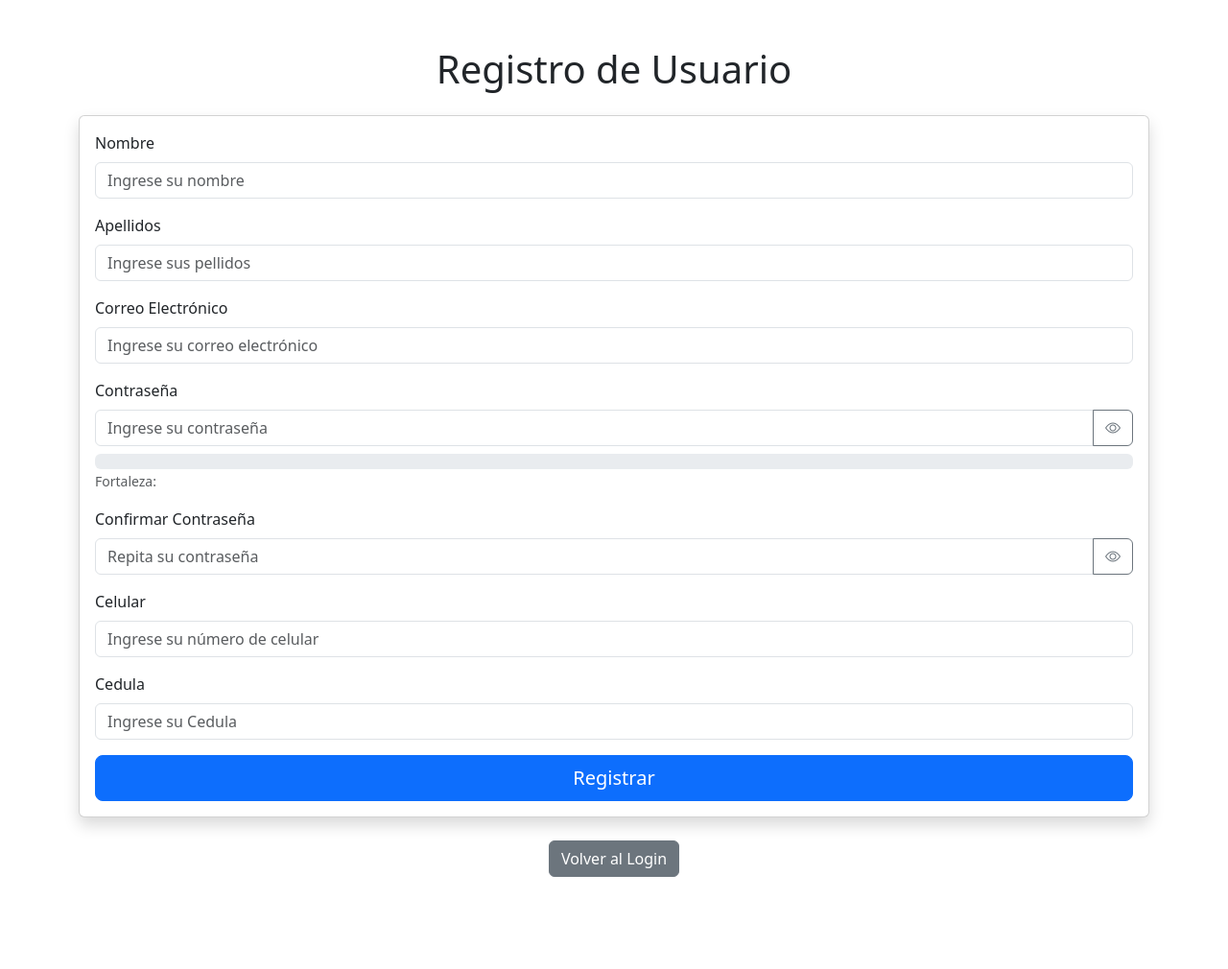
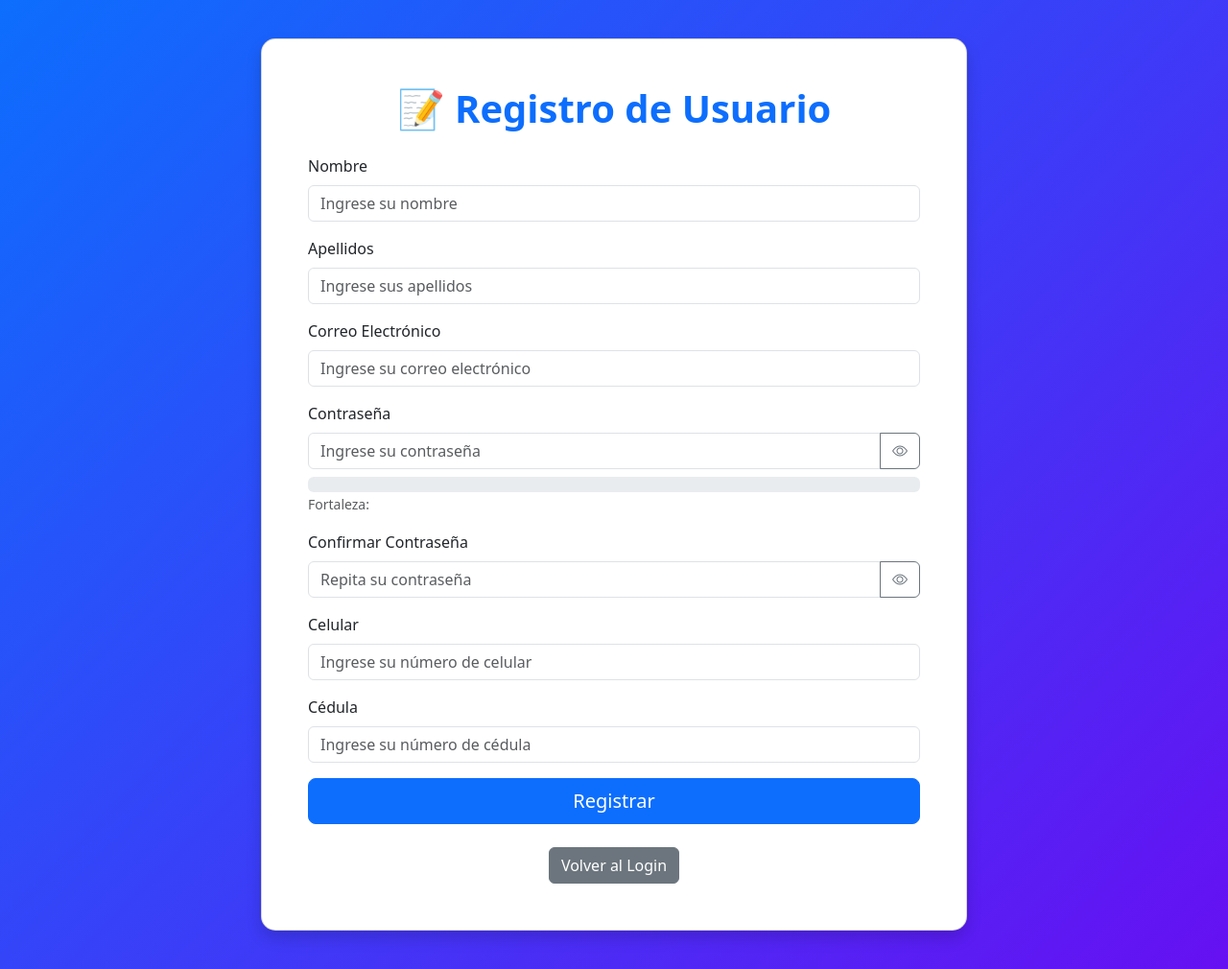
Before and after one commit to davinchooo/SecretosSeguros, a Flask app: page /register in a window 1280 px wide. Shown: the whole page at 96% size. Before the commit the page ends 914 px from the top, so only its background shows below. Run offline with Flask 3, Linux system fonts and the light colour scheme; some libraries are stand-ins or nearby versions.

Commit message:
Update form.html

```diff
--- a/app/templates/form.html
+++ b/app/templates/form.html
@@ -1,40 +1,47 @@
 <!DOCTYPE html>
-<html lang="en">
+<html lang="es">
 <head>
   <meta charset="UTF-8">
   <meta name="viewport" content="width=device-width, initial-scale=1.0">
-    <title>Registro</title>
+  <title>Registro de Usuario</title>
 
   <!-- Bootstrap CSS -->
   <link href="https://cdn.jsdelivr.net/npm/bootstrap@5.3.0/dist/css/bootstrap.min.css" rel="stylesheet">
+  <link href="https://cdn.jsdelivr.net/npm/bootstrap-icons@1.10.5/font/bootstrap-icons.css" rel="stylesheet">
   <script src="https://cdn.jsdelivr.net/npm/zxcvbn@4.4.2/dist/zxcvbn.js"></script>
-    <link href="https://cdn.jsdelivr.net/npm/bootstrap-icons@1.10.5/font/bootstrap-icons.css" rel="stylesheet">
 </head>
-<body>
-    <div class="container mt-5">
-        <!-- Title -->
-        <h1 class="text-center mb-4">Registro de Usuario</h1>
+
+<body style="background: linear-gradient(135deg, #0d6efd, #6610f2); min-height: 100vh; padding-top: 40px; padding-bottom: 40px;">
+
+
+<div class="container">
+  <div class="row justify-content-center">
+    <div class="col-md-8">
+      <div class="card shadow" style="border-radius: 15px; padding: 2rem;">
+        <div class="card-body">
+
+          <h1 class="text-center text-primary fw-bold mb-4">📝 Registro de Usuario</h1>
+
           {% if error %}
             <div class="alert alert-danger text-center" role="alert">
               {{ error }}
             </div>
           {% endif %}
-        <!-- Registration Form -->
-        <div class="card shadow">
-            <div class="card-body">
+
           <form action="/api/users" method="POST">
             <!-- Nombre -->
             <div class="mb-3">
-                        <label for="username" class="form-label">Nombre</label>
+              <label for="nombre" class="form-label">Nombre</label>
               <input type="text" class="form-control" id="nombre" name="nombre" placeholder="Ingrese su nombre" required>
             </div>
+
             <!-- Apellidos -->
             <div class="mb-3">
-                        <label for="username" class="form-label">Apellidos</label>
-                        <input type="text" class="form-control" id="Apellidos" name="Apellidos" placeholder="Ingrese sus pellidos" required>
+              <label for="Apellidos" class="form-label">Apellidos</label>
+              <input type="text" class="form-control" id="Apellidos" name="Apellidos" placeholder="Ingrese sus apellidos" required>
             </div>
 
-                    <!-- Email -->
+            <!-- Correo -->
             <div class="mb-3">
               <label for="email" class="form-label">Correo Electrónico</label>
               <input type="email" class="form-control" id="email" name="email" placeholder="Ingrese su correo electrónico" required>
@@ -53,7 +60,7 @@
                 <div class="progress">
                   <div id="password-strength-bar" class="progress-bar" role="progressbar" style="width: 0%;" aria-valuemin="0" aria-valuemax="100"></div>
                 </div>
-                            <small id="password-strength-text" class="form-text text-muted">Fortaleza: </small>
+                <small id="password-strength-text" class="form-text text-muted">Fortaleza:</small>
               </div>
             </div>
 
@@ -69,55 +76,55 @@
               <small id="confirm-feedback" class="form-text text-muted"></small>
             </div>
 
-                    <!-- celular -->
+            <!-- Celular -->
             <div class="mb-3">
               <label for="celular" class="form-label">Celular</label>
               <input type="text" class="form-control" id="celular" name="celular" placeholder="Ingrese su número de celular" required>
             </div>
 
-                    <!-- Cedula -->
+            <!-- Cédula -->
             <div class="mb-3">
-                        <label for="cedula" class="form-label">Cedula</label>
-                        <input type="text" class="form-control" id="cedula" name="cedula" placeholder="Ingrese su Cedula" required>
+              <label for="cedula" class="form-label">Cédula</label>
+              <input type="text" class="form-control" id="cedula" name="cedula" placeholder="Ingrese su número de cédula" required>
             </div>
 
-                    <!-- Submit Button -->
+            <!-- Botón de enviar -->
             <div class="d-grid gap-2">
               <button type="submit" class="btn btn-primary btn-lg">Registrar</button>
             </div>
           </form>
 
+          <div class="text-center mt-4">
+            <a href="{{ url_for('login') }}" class="btn btn-secondary">Volver al Login</a>
+          </div>
+
+        </div>
+      </div>
+    </div>
   </div>
 </div>
 
-        <!-- Back to Login -->
-        <div class="text-center mt-4">
-            <a href="{{ url_for('login') }}" class="btn btn-secondary">Volver al Login</a>
-        </div>
-    </div>
+<!-- Scripts JS -->
+<script src="https://cdn.jsdelivr.net/npm/bootstrap@5.3.0/dist/js/bootstrap.bundle.min.js"></script>
 
-    <!-- Bootstrap JS and Popper.js -->
-    <script src="https://cdn.jsdelivr.net/npm/bootstrap@5.3.0/dist/js/bootstrap.bundle.min.js"></script>
 <script>
 const passwordInput = document.getElementById("password");
+const confirmPasswordInput = document.getElementById("confirm-password");
 const strengthBar = document.getElementById("password-strength-bar");
 const strengthText = document.getElementById("password-strength-text");
+const confirmFeedback = document.getElementById("confirm-feedback");
 
 const strengthLabels = ["Muy Débil", "Débil", "Media", "Fuerte", "Muy Fuerte"];
 const strengthColors = ["#dc3545", "#fd7e14", "#ffc107", "#28a745", "#198754"];
 
 passwordInput.addEventListener("input", function () {
   const result = zxcvbn(passwordInput.value);
-        const score = result.score; // score: 0 (muy débil) a 4 (muy fuerte)
+  const score = result.score;
 
   strengthBar.style.width = (score + 1) * 20 + "%";
   strengthBar.style.backgroundColor = strengthColors[score];
   strengthText.textContent = "Fortaleza: " + strengthLabels[score];
 });
-</script>
-<script>
-    const confirmPasswordInput = document.getElementById("confirm-password");
-    const confirmFeedback = document.getElementById("confirm-feedback");
 
 function validatePasswordsMatch() {
   const password = passwordInput.value;
@@ -146,16 +153,14 @@
 
 passwordInput.addEventListener("input", validatePasswordsMatch);
 confirmPasswordInput.addEventListener("input", validatePasswordsMatch);
-</script>
-<script>
+
 document.querySelector("form").addEventListener("submit", function (e) {
   if (passwordInput.value !== confirmPasswordInput.value) {
     e.preventDefault();
     alert("Las contraseñas no coinciden.");
   }
 });
-</script>
-<script>
+
 document.getElementById("togglePassword").addEventListener("click", function () {
   const password = document.getElementById("password");
   const icon = document.getElementById("toggleIcon");
```
Lines whose indentation alone changed are shown as unchanged.
